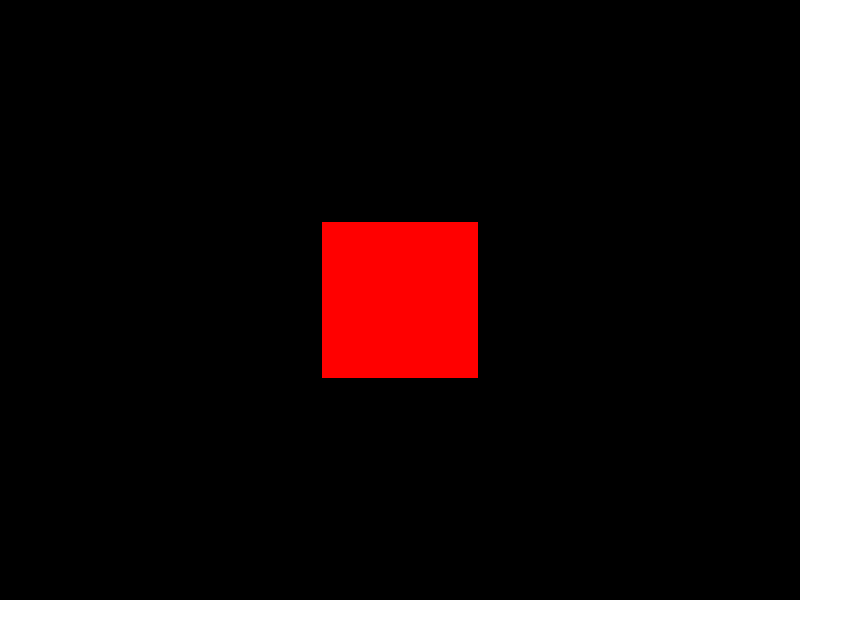
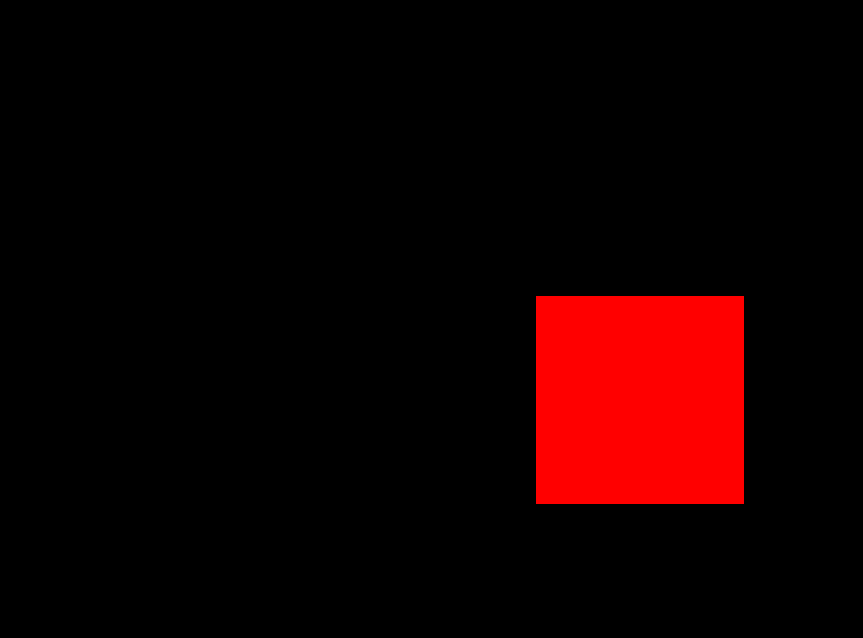
Before and after one commit to Nimira43/Three-Journey-Part-2, a website built with Vite: page src/index.html in a window 1280 px wide. Shown: the whole page, without its empty margins (0-863 px from the left). Built offline with nearby package versions, Linux system fonts and the light colour scheme.

Commit message:
Updating current project

```diff
--- a/src/script.js
+++ b/src/script.js
@@ -11,8 +11,8 @@ const mesh = new THREE.Mesh(geometry, material)
 scene.add(mesh)
 
 const sizes = {
-  width: 800,
-  height: 600
+  width: window.innerWidth,
+  height: window.innerHeight
 }
 
 const camera = new THREE.PerspectiveCamera(75, sizes.width / sizes.height, 0.1, 100)
--- a/src/style.css
+++ b/src/style.css
@@ -2,3 +2,15 @@
   margin: 0;
   padding: 0;
 }
+
+html,
+body {
+  overflow: hidden;*
+}
+
+.webgl {
+  position: fixed;
+  top: 0;
+  left: 0;
+  outline: none;
+}
```
